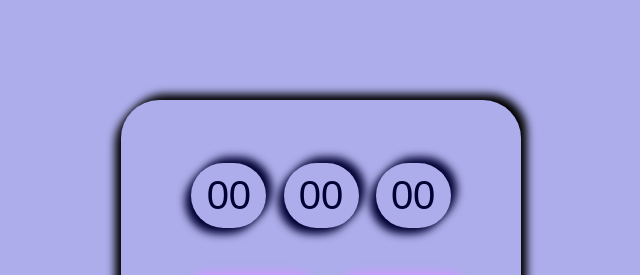
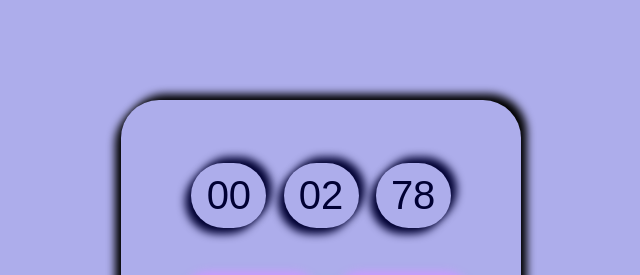
Before and after one commit to vonshirco/JavaScipt-Stopwatch, a plain HTML site: page index.html in a window 1280 px wide. Both pictures are taken after a click on the button "Start". Shown: the top 275 px of the page, 319-959 px from the left. Drawn offline with Linux system fonts and the light colour scheme.

Commit message:
writing JavaScript Code

```diff
--- a/index.html
+++ b/index.html
@@ -17,16 +17,17 @@
     <div id="mainstopwatch">
 
       <div class="maintime">
-        <span id="mainminutes">00</span>
-        <span id="mainseconds">00</span>
+        <span id="mainminute">00</span>
+        <span id="mainsecond">00</span>
         <span id="milliseconds">00</span>
       </div>
         <br>
 
+        <!--Every button calls a similarly named function based on the onclick event attribute-->
         <button id="start" onclick="start();">Start</button>
         <button id="stop" onclick="stop();">Stop</button>
         <button id="reset" onclick="reset();">Reset</button>
     </div>
-
+    <script src="script.js"></script>
   </body>
 </html>
--- a/script.js
+++ b/script.js
@@ -1 +1,48 @@
-//javascript code goes here
+//Initializing the variables
+
+var timer = 0; //timer is set to zero by default
+var timerInterval;
+//getElementById method is used to access the three spans we created using their respective ids
+var ms = document.getElementById('milliseconds');
+var second = document.getElementById('mainsecond');
+var minute = document.getElementById('mainminute');
+
+function start(){
+  stop();
+  /*timerInterval = setInterval(); the setInterval method timerInterval calls an anonymous function every
+  millisecond this makes the timer variable initially set at 0 add a millisecod each time*/
+  timerInterval = setInterval(
+    function(){
+      timer += 1/60;
+      /*For the getting the milliseconds, seconds, and minutes value the Math.Floor function is heavily used,
+      this function returns the highest integer less than or equal to the given number. eg 5.95 it returns 5*/
+      msVal = Math.floor((timer - Math.floor(timer)) * 100); //Gives the milliseconds value
+      secondVal = Math.floor(timer) - Math.floor(timer/60) * 60; //Gives the second values
+      minuteVal = Math.floor(timer/60); //Gives the minute value
+      /*For three below lines, the values of the respective spans are changed with the .textContent method
+      using a ternary operator to add an extra '0' to values less than 10*/
+      ms.textContent = msVal < 10 ? "0" + msVal.toString() : msVal;
+      second.textContent = secondVal < 10 ? "0" + secondVal.toString() : secondVal;
+      minute.textContent = minuteVal < 10 ? "0" + minuteVal.toString() : minuteVal;
+    }, 1000/60);
+
+}
+
+
+function stop(){
+  clearInterval(timerInterval); //Stops the setInterval function
+}
+
+
+function reset(){
+  stop();
+  timer = 0;
+  //Setting the values of all values are set to their default state
+  ms.textContent = "00";
+  second.textContent = "00";
+  minute.textContent = "00";
+}
+
+
+
+//For buttons: every button calls a similarly named function based on the onclick event attribute
```
